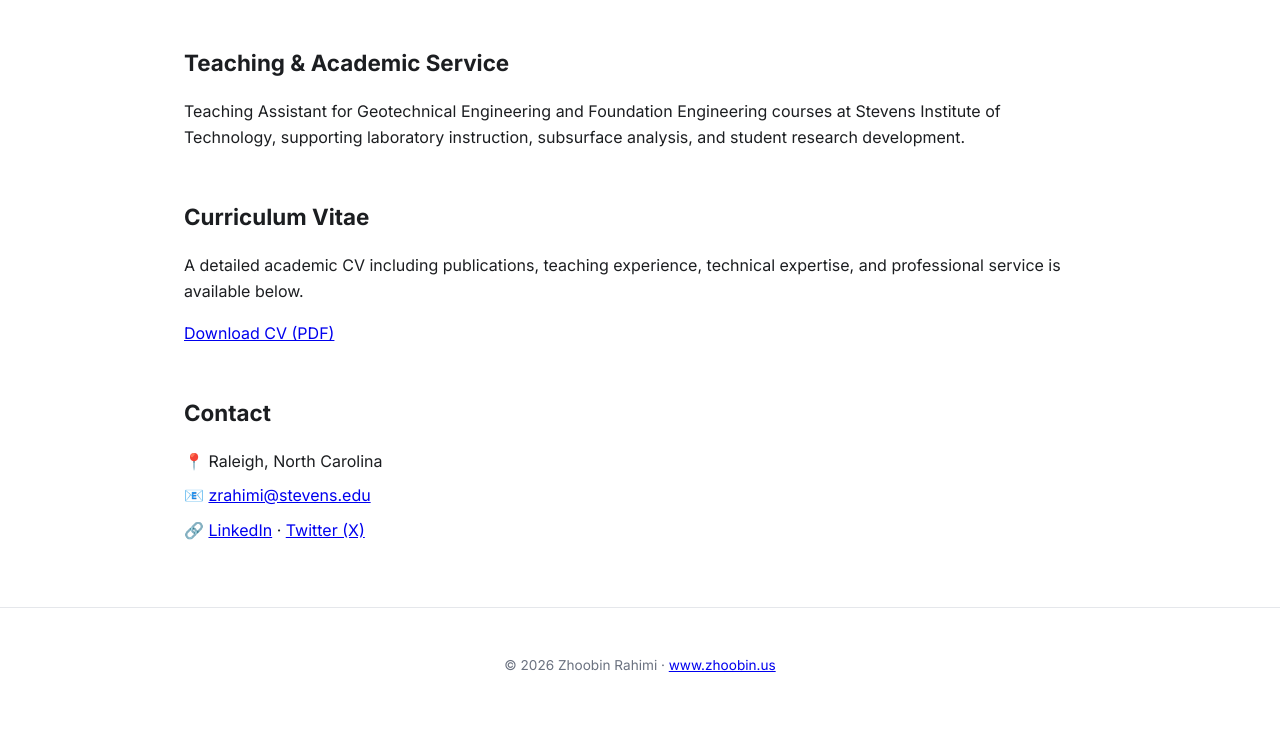
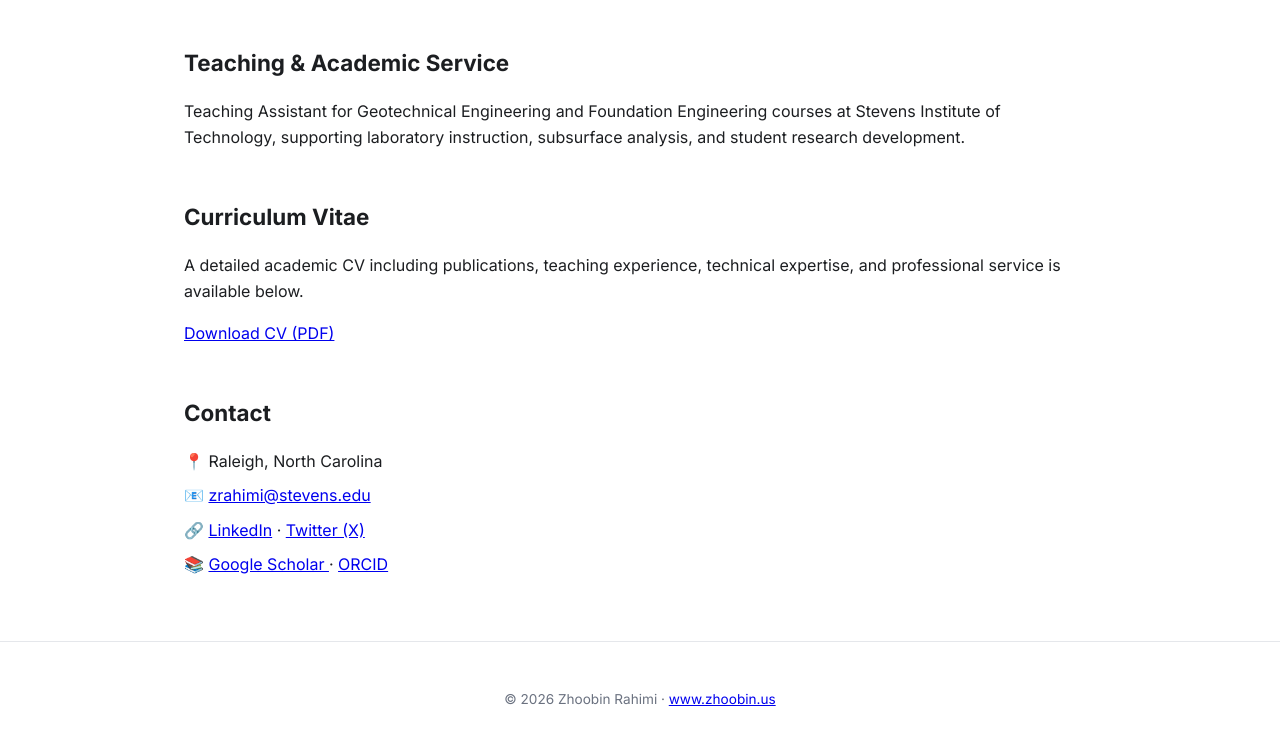
Before and after one commit to zhoobin365/zhoobin.us, a plain HTML site: page index.html in a window 1280 px wide. Shown: the part 2593-3337 px from the top of the page. Before the commit the page ends 3315 px from the top, so only its background shows below. Drawn offline with Linux system fonts and the light colour scheme.

Commit message:
Update index.html

```diff
--- a/index.html
+++ b/index.html
@@ -131,6 +131,16 @@
     <a href="https://www.linkedin.com/in/zhoobinrahimi/" target="_blank">LinkedIn</a> ·
     <a href="https://twitter.com/J00bin" target="_blank">Twitter (X)</a>
   </p>
+  <p>
+    📚
+    <a href="https://scholar.google.com/citations?user=qwAzyl4AAAAJ" target="_blank">
+      Google Scholar
+    </a> ·
+    <a href="https://orcid.org/0000-0001-8597-3132" target="_blank">
+      ORCID
+    </a>
+  </p>
+
 </section>
 
 <footer>
```
